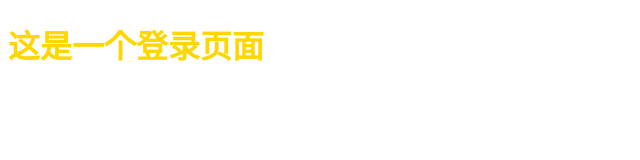
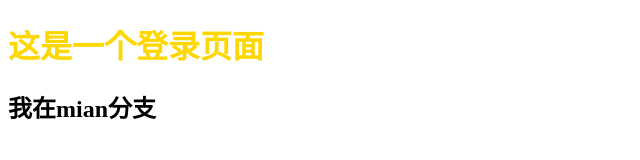
Before and after one commit to 243674484/project_02, a plain HTML site: page index.html in a window 1280 px wide. Shown: the whole page, without its empty margins (0-640 px from the left). Drawn offline with Linux system fonts and the light colour scheme.

Commit message:
我在main分支操作

```diff
--- a/index.html
+++ b/index.html
@@ -18,6 +18,9 @@
     <h1>
         这是一个登录页面
     </h1>
+    <h2>
+        我在mian分支
+    </h2>
 </body>
 
 </html>
```
